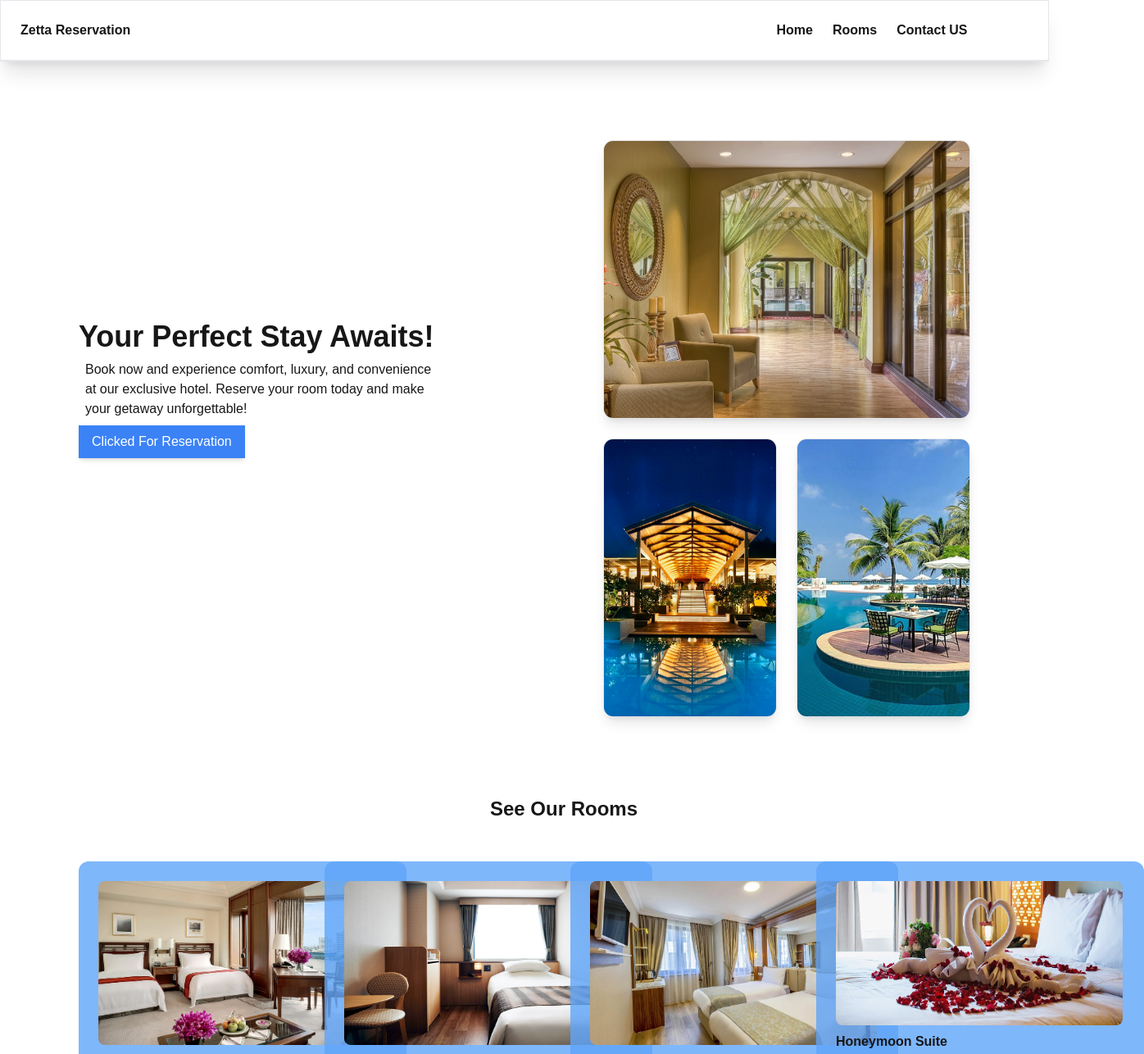
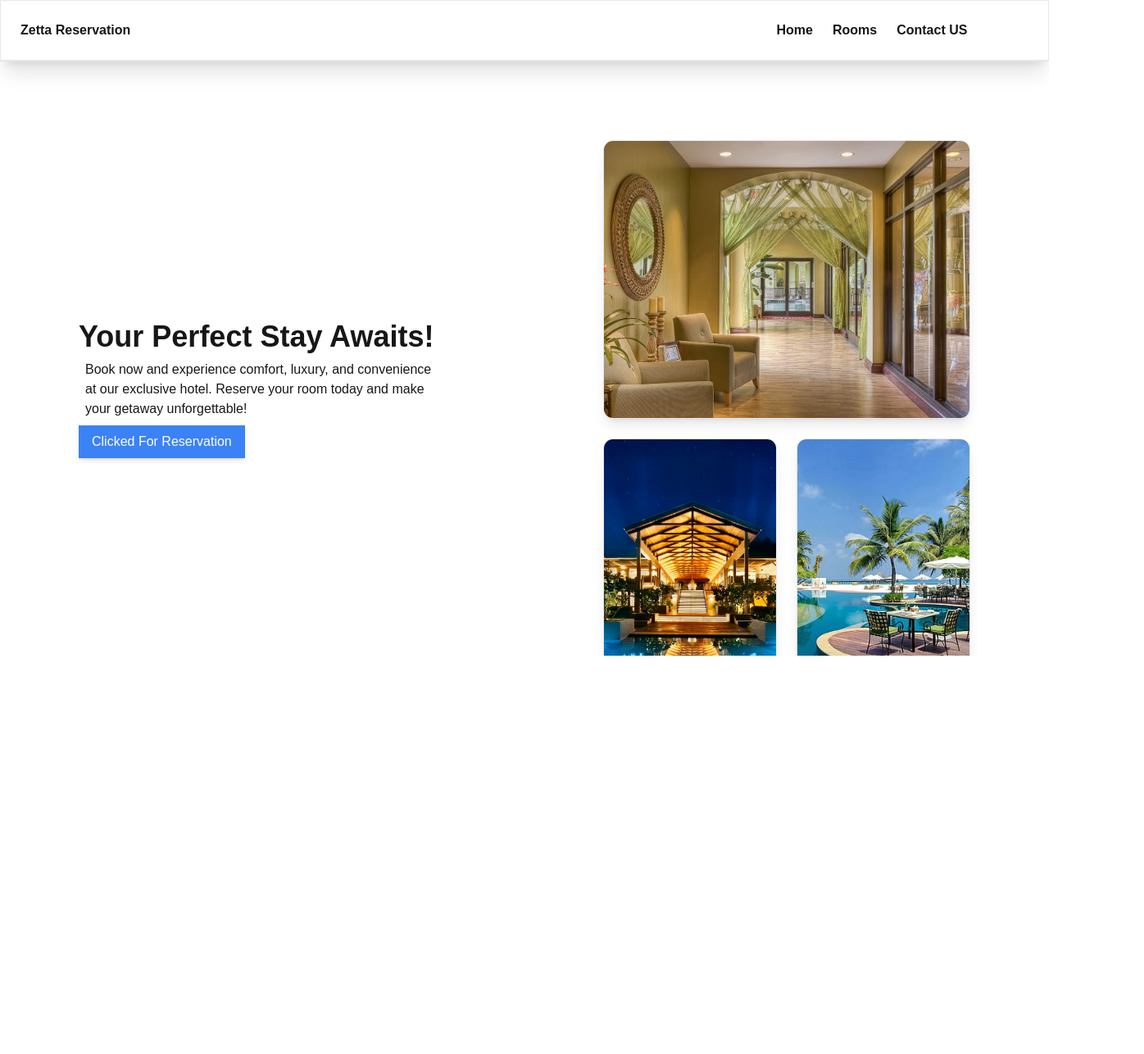
Before and after one commit to Fahim-ahmed-ifty/hotelreservation, a Next.js app: page / in a window 1280 px wide. Shown: the top 1286 px of the page at 82% size, 1396 px wide, since content can reach past the window. After the commit the page ends 800 px from the top, so only its background shows below. Built offline with nearby package versions, Linux system fonts and the light colour scheme.

Commit message:
✅trying to add custom scrollbar

```diff
--- a/app/components/Home.tsx
+++ b/app/components/Home.tsx
@@ -6,7 +6,7 @@ import RoomDetails from './RoomDetails';
 
 const Home = () => {
 	return (
-		<div className='w-full h-screen'>
+		<div className='w-screen h-screen overflow-y-auto scrollbar'>
 			<Navbar />
 			<Hero />
 			<RoomDetails />
--- a/app/components/RoomDetails.tsx
+++ b/app/components/RoomDetails.tsx
@@ -1,36 +1,36 @@
-import React from 'react';
-import RoomCard from './RoomCard';
+import React from "react";
+import RoomCard from "./RoomCard";
 
 const RoomDetails = () => {
   return (
-		<div className='w-full h-auto m-12 p-12 flex flex-col'>
-			<div className='text-2xl font-bold flex justify-center items-center'>
+    <div className="h-auto m-12 p-12 flex flex-col">
+      <div className="text-2xl font-bold flex justify-center items-center">
         See Our Rooms
       </div>
-			<div className='grid grid-cols-4 gap-4 mt-12'>
+      <div className="grid grid-cols-4 gap-4 mt-12">
         <RoomCard
-					text='Deluxe Room'
-					img='/deluxroom.jpg'
-					imgalt='image of room'
-					details='Enjoy a spacious room with a king-sized bed, modern amenities, a stunning city view, and luxurious décor.'
+          text="Deluxe Room"
+          img="/deluxroom.jpg"
+          imgalt="image of room"
+          details="Enjoy a spacious room with a king-sized bed, modern amenities, a stunning city view, and luxurious décor."
         />
         <RoomCard
-					text='Single Room'
-					img='/singleroom.jpg'
-					imgalt='image of room'
-					details='Perfect for solo travelers. This cozy room offers a comfortable single bed, essential amenities, and a peaceful environment.'
+          text="Single Room"
+          img="/singleroom.jpg"
+          imgalt="image of room"
+          details="Perfect for solo travelers. This cozy room offers a comfortable single bed, essential amenities, and a peaceful environment."
         />
         <RoomCard
-					text='Double Room'
-					img='/doubleroom.jpg'
-					imgalt='image of room'
-					details='Ideal for couples or friends, featuring two single beds, elegant décor, and all the comforts for a relaxing stay.'
+          text="Double Room"
+          img="/doubleroom.jpg"
+          imgalt="image of room"
+          details="Ideal for couples or friends, featuring two single beds, elegant décor, and all the comforts for a relaxing stay."
         />
         <RoomCard
-					text='Honeymoon Suite'
-					img='/hms.jpg'
-					imgalt='image of room'
-					details='Celebrate your special occasion in our Honeymoon Suite. It includes a king-sized bed, a romantic ambiance, and a private balcony with a breathtaking view.'
+          text="Honeymoon Suite"
+          img="/hms.jpg"
+          imgalt="image of room"
+          details="Celebrate your special occasion in our Honeymoon Suite. It includes a king-sized bed, a romantic ambiance, and a private balcony with a breathtaking view."
         />
       </div>
     </div>
--- a/app/globals.css
+++ b/app/globals.css
@@ -19,3 +19,29 @@ body {
 	background: var(--background);
 	font-family: Arial, Helvetica, sans-serif;
 }
+
+@layer utilities {
+	.scrollbar::-webkit-scrollbar {
+		width: 8px;
+		height: 8px;
+	}
+
+	.scrollbar::-webkit-scrollbar-track {
+		background: var(--background);
+		border-radius: 10px;
+	}
+
+	.scrollbar::-webkit-scrollbar-thumb {
+		background: var(--foreground);
+		border-radius: 10px;
+	}
+
+	.scrollbar::-webkit-scrollbar-thumb:hover {
+		background: rgba(255, 255, 255, 0.6);
+	}
+
+	.scrollbar {
+		scrollbar-width: thin;
+		scrollbar-color: var(--foreground) var(--background);
+	}
+}
--- a/package.json
+++ b/package.json
@@ -15,6 +15,7 @@
     "react": "^19.0.0",
     "react-dom": "^19.0.0",
     "react-icons": "^5.4.0",
+    "tailwind-scrollbar": "^4.0.0",
     "yarn": "^1.22.22"
   },
   "devDependencies": {
--- a/tailwind.config.ts
+++ b/tailwind.config.ts
@@ -1,18 +1,21 @@
-import type { Config } from "tailwindcss";
+import tailwindScrollbar from 'tailwind-scrollbar';
+import type { Config } from 'tailwindcss';
 
-export default {
+const config: Config = {
 	content: [
-    "./pages/**/*.{js,ts,jsx,tsx,mdx}",
-    "./components/**/*.{js,ts,jsx,tsx,mdx}",
-    "./app/**/*.{js,ts,jsx,tsx,mdx}",
+		'./pages/**/*.{js,ts,jsx,tsx,mdx}',
+		'./components/**/*.{js,ts,jsx,tsx,mdx}',
+		'./app/**/*.{js,ts,jsx,tsx,mdx}'
 	],
 	theme: {
 		extend: {
 			colors: {
-        background: "var(--background)",
-        foreground: "var(--foreground)",
+				background: 'var(--background)',
+				foreground: 'var(--foreground)'
+			}
+		}
 	},
-    },
-  },
-  plugins: [],
-} satisfies Config;
+	plugins: [tailwindScrollbar]
+};
+
+export default config;
```
Also changed, not shown: 1 other file (tests, documents, lock files or other folders). Lines whose indentation alone changed are shown as unchanged.
